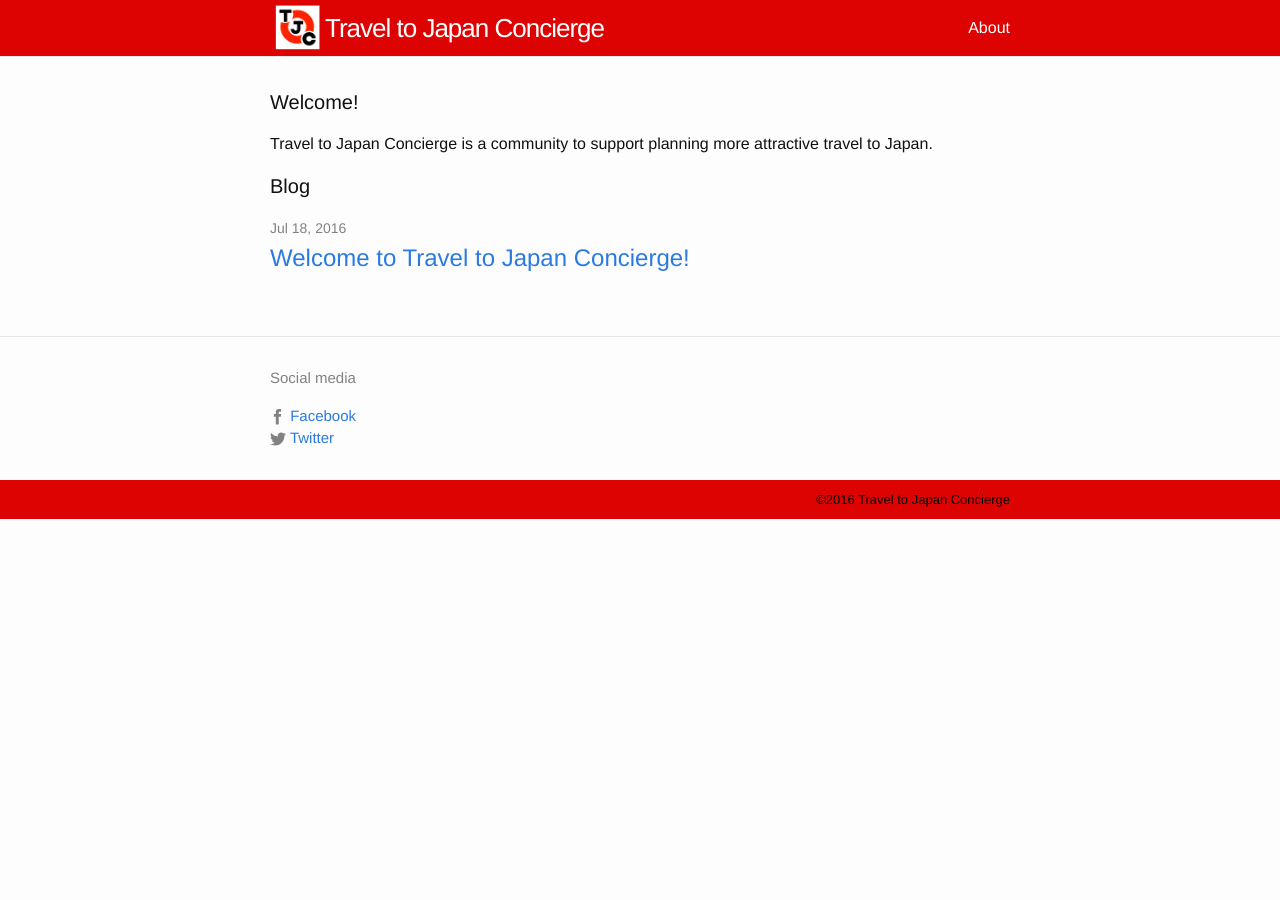
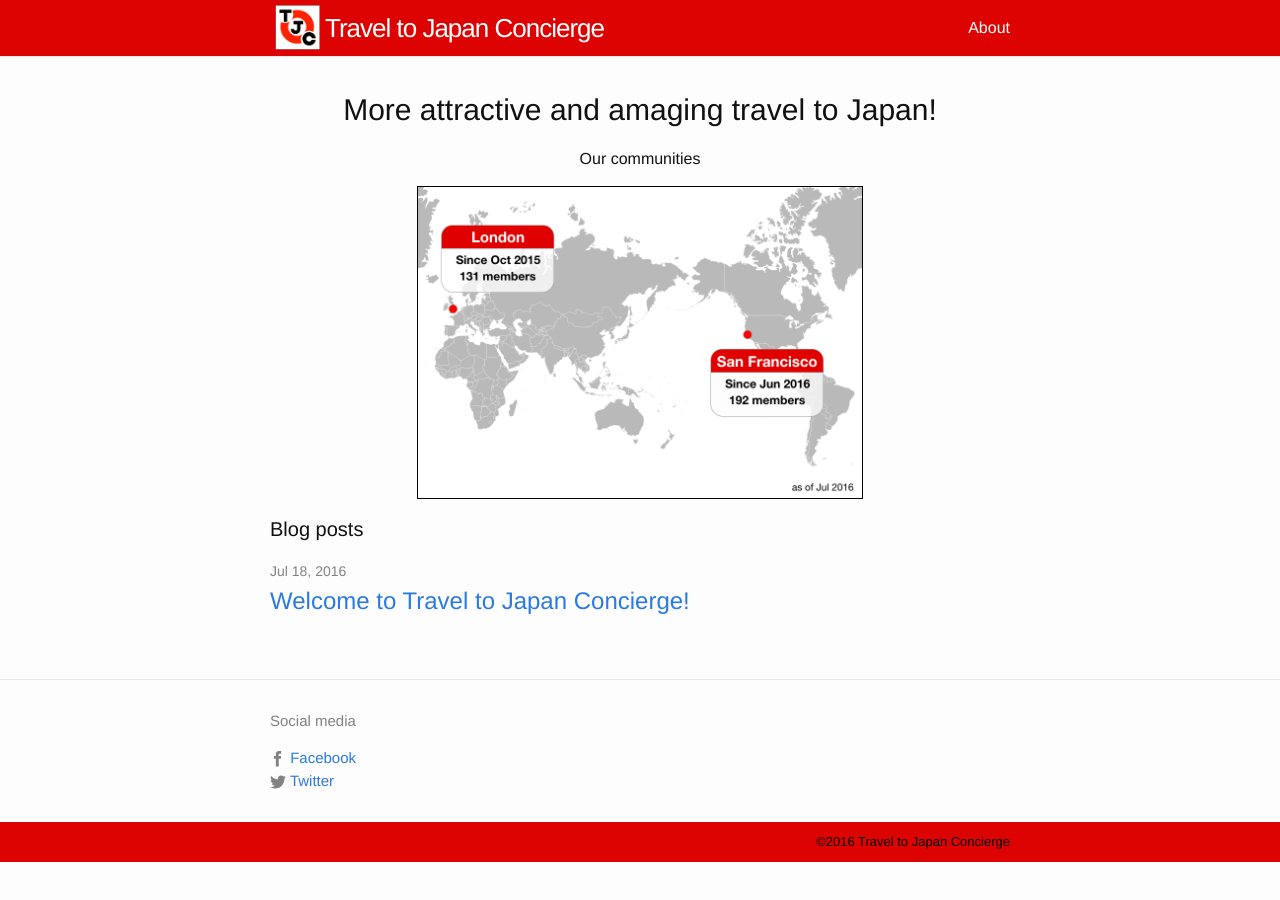
Before and after one commit to tjconcierge/tjconcierge.github.io, a Jekyll site: the page built from index.html, in a window 1280 px wide. Built offline with Jekyll 4.4.1, drawn with Linux system fonts in a browser that asks for light colours.

Commit message:
Add image of community map

```diff
--- a/_sass/_layout.scss
+++ b/_sass/_layout.scss
@@ -187,8 +187,30 @@
     padding: $spacing-unit 0;
 }
 
+.page-tagline {
+    font-size: 30px;
+    text-align: center;
+}
+
 .page-heading {
     font-size: 20px;
+}
+
+.map-title{
+  text-align: center;
+}
+
+.community-map {
+  border: 1px black solid;
+  max-width:60%;
+  display: block;
+  margin-left: auto;
+  margin-right: auto;
+}
+
+.blog-container{
+  border-top: 1px solid $grey-color-light;
+  padding: $spacing-unit 0;
 }
 
 .post-list {
--- a/index.html
+++ b/index.html
@@ -4,11 +4,11 @@ layout: default
 
 <div class="home">
 
-  <h1 class="page-heading">Welcome!</h1>
+  <h1 class="page-tagline">More attractive and amaging travel to Japan!</h1>
+  <p class="map-title">Our communities<p>
+  <img class="community-map" src="{{site.baseurl}}/assets/community_map.png" />
 
-<p>Travel to Japan Concierge is a community to support planning more attractive travel to Japan.</p>
-
-  <h1 class="page-heading">Blog</h1>
+  <h1 class="page-heading">Blog posts</h1>
 
   <ul class="post-list">
     {% for post in site.posts %}
@@ -21,5 +21,4 @@ layout: default
       </li>
     {% endfor %}
   </ul>
-
 </div>
```
Also changed, not shown: assets/community_map.png (added).
